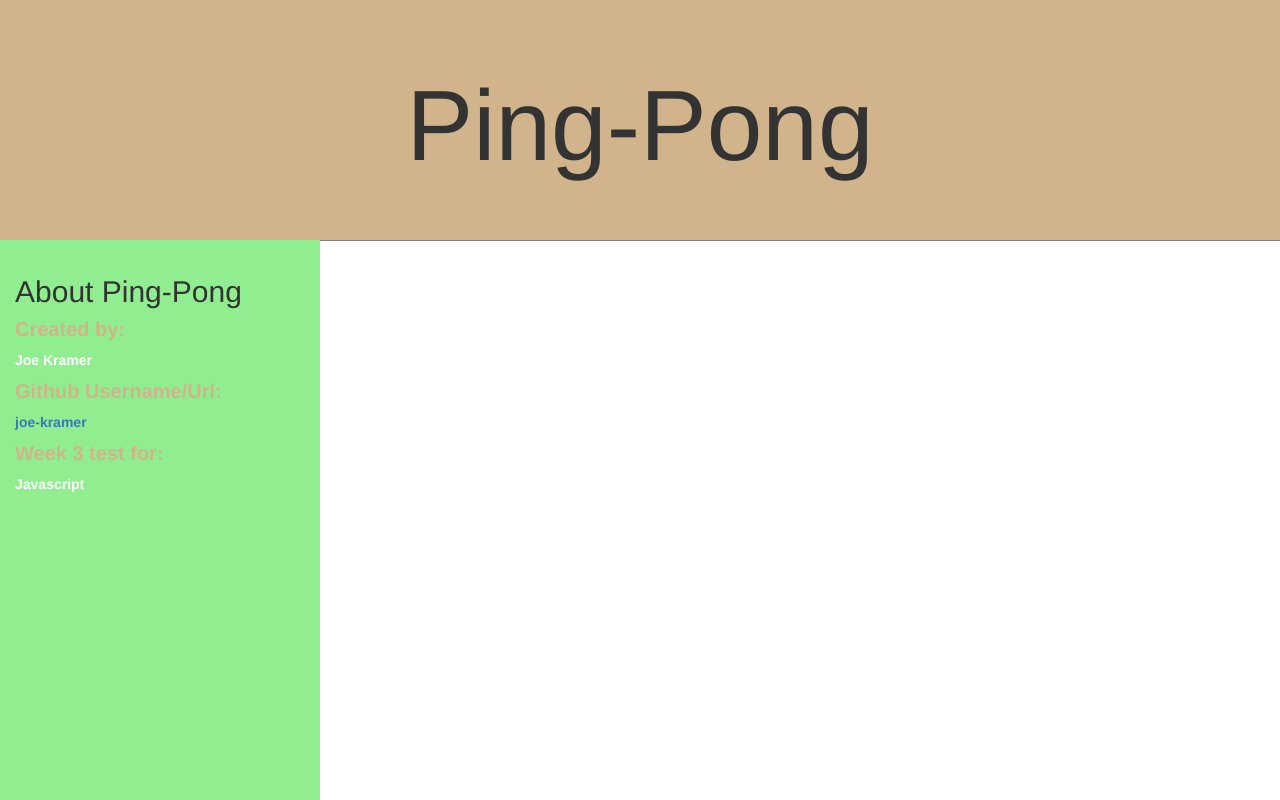
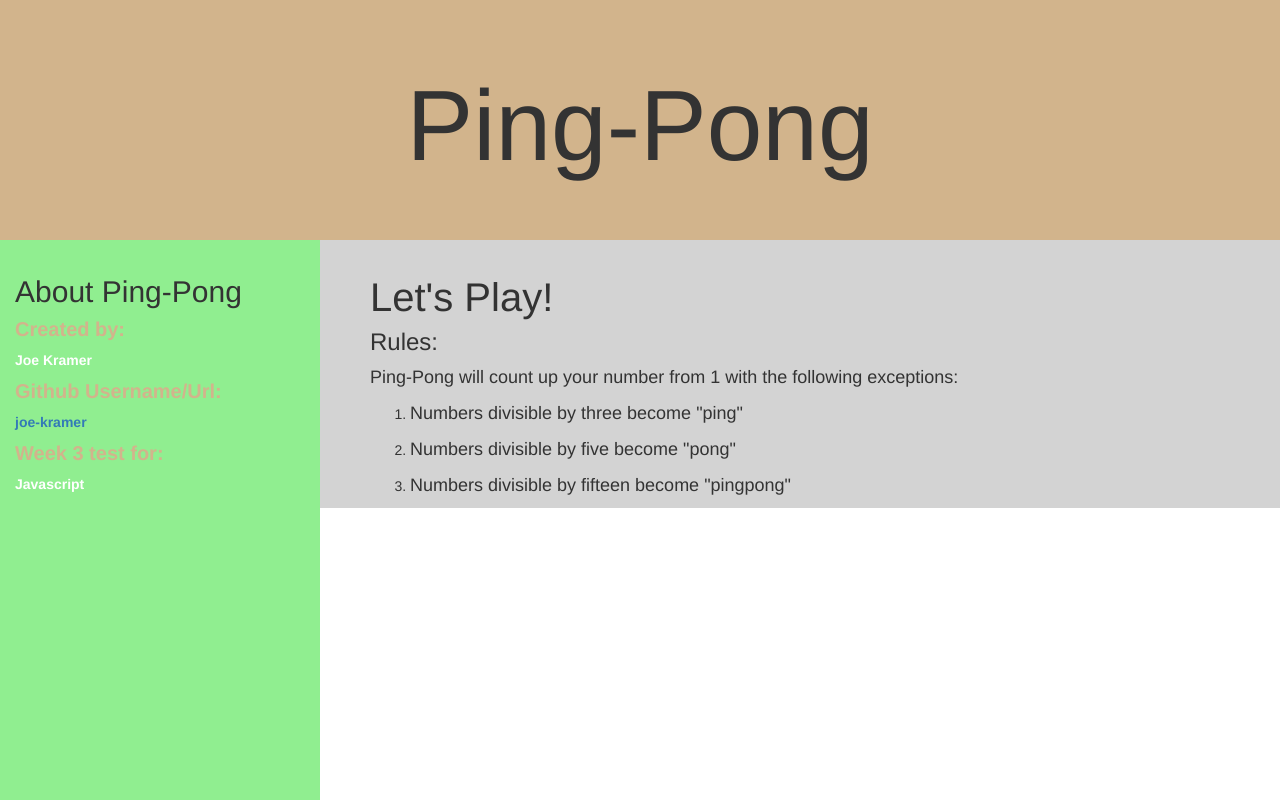
Before and after one commit to joe-kramer/ping-pong, a plain HTML site: page index.html in a window 1280 px wide. Shown: the top 800 px of the page. Drawn offline with nearby package versions, Linux system fonts and the light colour scheme.

Commit message:
format main content with rules and titles

```diff
--- a/css/styles.css
+++ b/css/styles.css
@@ -11,11 +11,17 @@
 }
 
 .main {
-  background-color: gray;
+  background-color: lightgray;
+  padding-top: 15px;
+  padding-left: 50px;
 }
 
 h1 {
   font-size: 100px;
+}
+
+h2 {
+  font-size: 40px;
 }
 
 h3 {
@@ -28,7 +34,15 @@ h4 {
   font-weight: bold;
 }
 
-p {
+h5 {
+  font-size: 24px;
+}
+
+.sideBar p {
   color: white;
   font-weight: bold;
 }
+
+.main p {
+  font-size: 18px;
+}
--- a/index.html
+++ b/index.html
@@ -26,7 +26,14 @@
         </div>
         <!--Main Content-->
         <div class="col-md-9 main">
-
+          <h2>Let's Play!</h2>
+          <h5>Rules:</h5>
+          <p>Ping-Pong will count up your number from 1 with the following exceptions:</p>
+          <ol>
+            <li><p>Numbers divisible by three become "ping"</p></li>
+            <li><p>Numbers divisible by five become "pong"</p></li>
+            <li><p>Numbers divisible by fifteen become "pingpong"</p></li>
+          </ol>
         </div>
       </div>
     </div>
```
